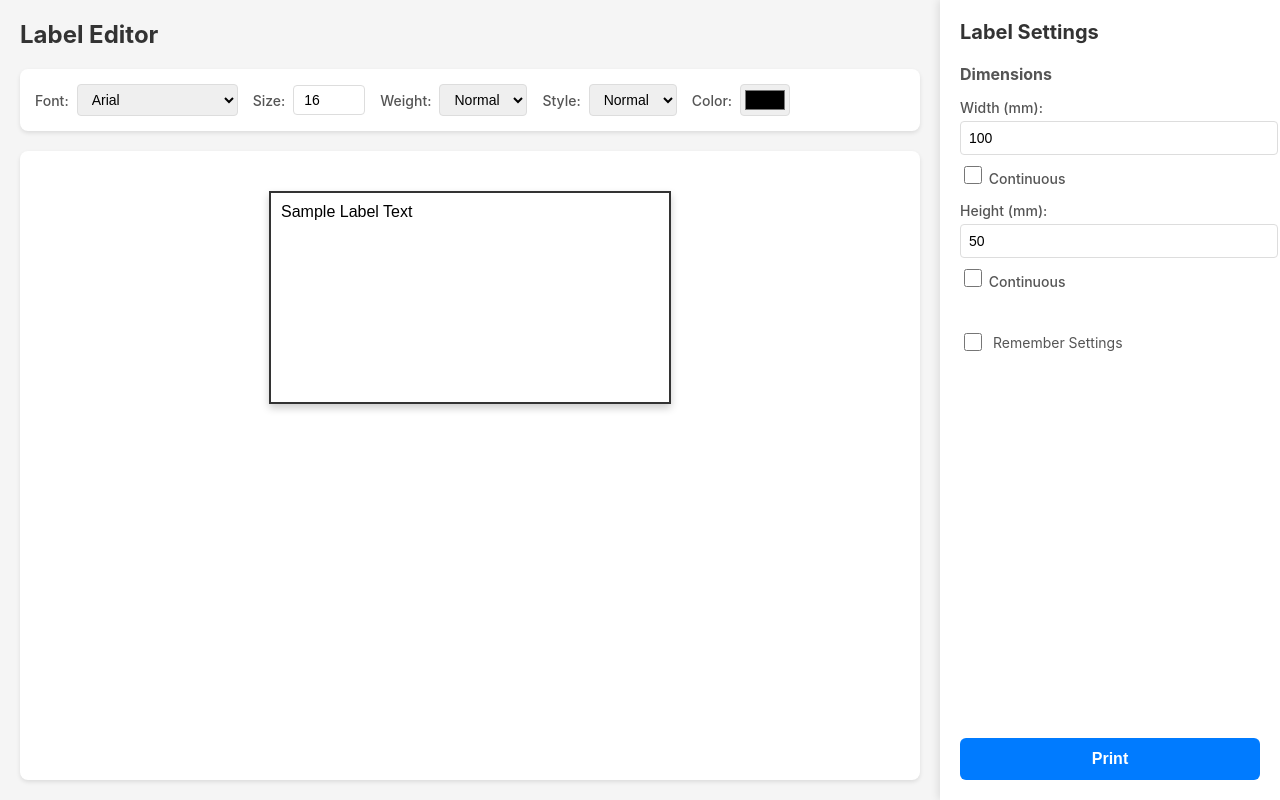
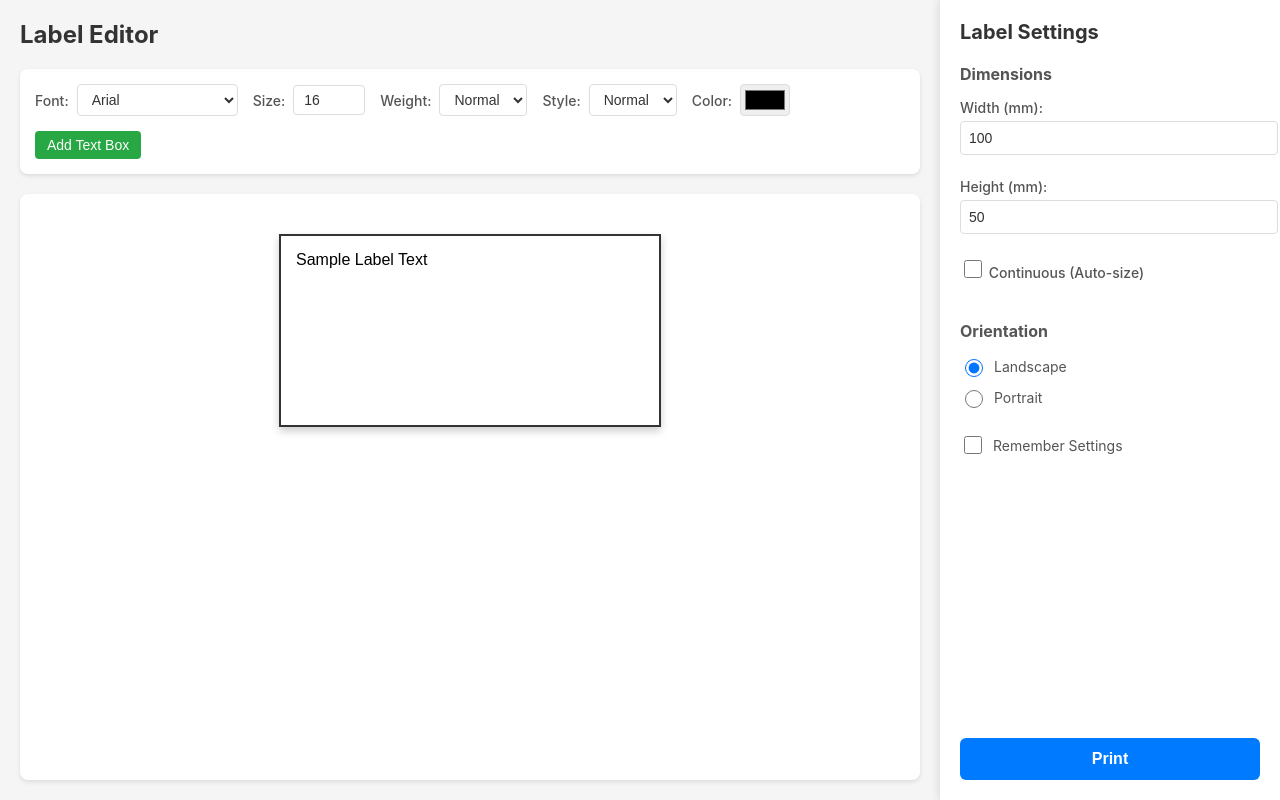
Before and after one commit to NotCoffee418/Labelgood, a SvelteKit app: page / in a window 1280 px wide. Built offline with nearby package versions, Linux system fonts and the light colour scheme.

Commit message:
Address feedback: force light theme, add orientation, improve text box positioning
Co-authored-by: NotCoffee418 <9306304+NotCoffee418@users.noreply.github.com>

```diff
--- a/src/routes/+page.svelte
+++ b/src/routes/+page.svelte
@@ -2,8 +2,11 @@
   // State for label dimensions
   let width = $state(100);
   let height = $state(50);
-  let continuousWidth = $state(false);
-  let continuousHeight = $state(false);
+  let isContinuous = $state(false);
+  let orientation = $state<"portrait" | "landscape">("landscape");
+
+  // Reference to content for measuring
+  let contentElement: HTMLDivElement;
 
   // State for font settings
   let fontSize = $state(16);
@@ -15,31 +18,89 @@
   // State for settings
   let rememberSettings = $state(false);
 
-  // Handle continuous checkbox logic
-  function handleContinuousWidth() {
-    if (continuousWidth) {
-      continuousHeight = false;
+  // State for text boxes
+  let textBoxes = $state([
+    { id: 1, x: 10, y: 10, text: "Sample Label Text" }
+  ]);
+
+  // Dragging state
+  let draggingBox = $state<number | null>(null);
+  let dragOffset = $state({ x: 0, y: 0 });
+
+  // Calculate continuous dimensions based on content
+  const actualWidth = $derived(() => {
+    if (orientation === "landscape") {
+      return isContinuous ? Math.max(width, 100) : width;
+    } else {
+      return isContinuous ? Math.max(height, 50) : height;
     }
-  }
+  });
 
-  function handleContinuousHeight() {
-    if (continuousHeight) {
-      continuousWidth = false;
+  const actualHeight = $derived(() => {
+    if (orientation === "landscape") {
+      return isContinuous ? Math.max(height, 30) : height;
+    } else {
+      return isContinuous ? Math.max(width, 80) : width;
     }
-  }
+  });
 
-  // Get the display width/height (shows 0 when continuous)
-  const displayWidth = $derived(continuousWidth ? 0 : width);
-  const displayHeight = $derived(continuousHeight ? 0 : height);
+  const renderWidth = $derived(() => {
+    return actualWidth();
+  });
 
-  // Get actual rendering dimensions (minimum for continuous)
-  const renderWidth = $derived(continuousWidth ? 100 : width);
-  const renderHeight = $derived(continuousHeight ? Math.max(height, fontSize * 1.5) : height);
+  const renderHeight = $derived(() => {
+    return actualHeight();
+  });
 
   function handlePrint() {
     alert('Print functionality not yet implemented');
   }
+
+  // Drag handlers
+  function startDrag(event: MouseEvent, boxId: number) {
+    event.preventDefault();
+    draggingBox = boxId;
+    const box = textBoxes.find(b => b.id === boxId);
+    if (box) {
+      const previewRect = contentElement.getBoundingClientRect();
+      const target = event.currentTarget as HTMLElement;
+      const targetRect = target.getBoundingClientRect();
+      dragOffset.x = event.clientX - targetRect.left;
+      dragOffset.y = event.clientY - targetRect.top;
+    }
+  }
+
+  function handleMouseMove(event: MouseEvent) {
+    if (draggingBox !== null) {
+      const box = textBoxes.find(b => b.id === draggingBox);
+      if (box && contentElement) {
+        const container = contentElement.getBoundingClientRect();
+        const newX = event.clientX - container.left - dragOffset.x;
+        const newY = event.clientY - container.top - dragOffset.y;
+
+        // Constrain to label bounds
+        box.x = Math.max(0, Math.min(newX, container.width - 50));
+        box.y = Math.max(0, Math.min(newY, container.height - 20));
+        textBoxes = [...textBoxes]; // Trigger reactivity
+      }
+    }
+  }
+
+  function stopDrag() {
+    draggingBox = null;
+  }
+
+  function addTextBox() {
+    const newId = Math.max(...textBoxes.map(b => b.id), 0) + 1;
+    textBoxes = [...textBoxes, { id: newId, x: 20 + (newId * 10), y: 20 + (newId * 10), text: "New Text" }];
+  }
+
+  function deleteTextBox(boxId: number) {
+    textBoxes = textBoxes.filter(b => b.id !== boxId);
+  }
 </script>
+
+<svelte:window onmouseup={stopDrag} />
 
 <div class="app-container">
   <div class="main-section">
@@ -95,6 +156,10 @@
           bind:value={fontColor}
         />
       </div>
+
+      <button class="add-textbox-btn" onclick={addTextBox}>
+        Add Text Box
+      </button>
     </div>
 
     <!-- Label Preview -->
@@ -102,18 +167,42 @@
       <div
         class="label-preview"
         style="
-          width: {renderWidth}mm;
-          height: {renderHeight}mm;
-          font-family: {fontFamily};
-          font-size: {fontSize}px;
-          color: {fontColor};
-          font-weight: {fontWeight};
-          font-style: {fontStyle};
+          width: {renderWidth()}mm;
+          height: {renderHeight()}mm;
         "
+        bind:this={contentElement}
+        onmousemove={handleMouseMove}
+        role="region"
+        aria-label="Label preview"
       >
-        <div class="label-content" contenteditable="true">
-          Sample Label Text
-        </div>
+        {#each textBoxes as box (box.id)}
+          <div
+            class="text-box"
+            class:dragging={draggingBox === box.id}
+            style="
+              left: {box.x}px;
+              top: {box.y}px;
+              font-family: {fontFamily};
+              font-size: {fontSize}px;
+              color: {fontColor};
+              font-weight: {fontWeight};
+              font-style: {fontStyle};
+            "
+            onmousedown={(e) => startDrag(e, box.id)}
+            role="button"
+            tabindex="0"
+          >
+            <button
+              class="delete-btn"
+              onclick={(e) => {e.stopPropagation(); deleteTextBox(box.id);}}
+              title="Delete text box"
+            >
+              ×
+            </button>
+            <div class="text-box-content" contenteditable="true" bind:textContent={box.text}>
+            </div>
+          </div>
+        {/each}
       </div>
     </div>
   </div>
@@ -132,17 +221,9 @@
           type="number"
           bind:value={width}
           min="1"
-          disabled={continuousWidth}
-          class:grayed-out={continuousWidth}
+          disabled={isContinuous}
+          class:grayed-out={isContinuous}
         />
-        <label class="checkbox-label">
-          <input
-            type="checkbox"
-            bind:checked={continuousWidth}
-            onchange={handleContinuousWidth}
-          />
-          Continuous
-        </label>
       </div>
 
       <div class="dimension-control">
@@ -152,16 +233,42 @@
           type="number"
           bind:value={height}
           min="1"
-          disabled={continuousHeight}
-          class:grayed-out={continuousHeight}
+          disabled={isContinuous}
+          class:grayed-out={isContinuous}
         />
+      </div>
+
+      <div class="dimension-control">
         <label class="checkbox-label">
           <input
             type="checkbox"
-            bind:checked={continuousHeight}
-            onchange={handleContinuousHeight}
+            bind:checked={isContinuous}
           />
-          Continuous
+          Continuous (Auto-size)
+        </label>
+      </div>
+    </div>
+
+    <div class="settings-group">
+      <h3>Orientation</h3>
+      <div class="radio-group">
+        <label class="radio-label">
+          <input
+            type="radio"
+            name="orientation"
+            value="landscape"
+            bind:group={orientation}
+          />
+          Landscape
+        </label>
+        <label class="radio-label">
+          <input
+            type="radio"
+            name="orientation"
+            value="portrait"
+            bind:group={orientation}
+          />
+          Portrait
         </label>
       </div>
     </div>
@@ -185,6 +292,7 @@
     padding: 0;
     font-family: -apple-system, BlinkMacSystemFont, 'Segoe UI', Roboto, Oxygen, Ubuntu, Cantarell, sans-serif;
     background-color: #f5f5f5;
+    color-scheme: light;
   }
 
   .app-container {
@@ -199,6 +307,7 @@
     overflow-y: auto;
     display: flex;
     flex-direction: column;
+    min-height: 0;
   }
 
   h1 {
@@ -236,6 +345,8 @@
     border: 1px solid #ddd;
     border-radius: 4px;
     font-size: 14px;
+    background-color: white;
+    color: #333;
   }
 
   .control-group input[type="color"] {
@@ -244,6 +355,21 @@
     border: 1px solid #ddd;
     border-radius: 4px;
     cursor: pointer;
+  }
+
+  .add-textbox-btn {
+    padding: 6px 12px;
+    background-color: #28a745;
+    color: white;
+    border: none;
+    border-radius: 4px;
+    font-size: 14px;
+    cursor: pointer;
+    font-weight: 500;
+  }
+
+  .add-textbox-btn:hover {
+    background-color: #218838;
   }
 
   .preview-container {
@@ -256,21 +382,71 @@
     border-radius: 8px;
     box-shadow: 0 2px 4px rgba(0, 0, 0, 0.1);
     overflow: auto;
+    min-height: 0;
   }
 
   .label-preview {
     border: 2px solid #333;
     background: white;
-    padding: 10px;
     box-shadow: 0 4px 8px rgba(0, 0, 0, 0.2);
+    position: relative;
     min-height: 1em;
-    position: relative;
   }
 
-  .label-content {
+  .text-box {
+    position: absolute;
+    cursor: move;
+    padding: 4px;
+    border: 1px dashed transparent;
+    min-width: 50px;
+    min-height: 20px;
+    user-select: none;
+  }
+
+  .text-box:hover {
+    border-color: #007bff;
+    background-color: rgba(0, 123, 255, 0.05);
+  }
+
+  .text-box.dragging {
+    border-color: #007bff;
+    background-color: rgba(0, 123, 255, 0.1);
+    opacity: 0.8;
+    cursor: grabbing;
+  }
+
+  .delete-btn {
+    position: absolute;
+    top: -8px;
+    right: -8px;
+    width: 20px;
+    height: 20px;
+    border-radius: 50%;
+    background-color: #dc3545;
+    color: white;
+    border: 2px solid white;
+    font-size: 14px;
+    line-height: 1;
+    cursor: pointer;
+    display: none;
+    padding: 0;
+    align-items: center;
+    justify-content: center;
+  }
+
+  .text-box:hover .delete-btn {
+    display: flex;
+  }
+
+  .delete-btn:hover {
+    background-color: #c82333;
+  }
+
+  .text-box-content {
     outline: none;
     cursor: text;
     min-height: 1em;
+    white-space: nowrap;
   }
 
   .settings-panel {
@@ -318,6 +494,8 @@
     border-radius: 4px;
     font-size: 14px;
     margin-bottom: 8px;
+    background-color: white;
+    color: #333;
   }
 
   .dimension-control input[type="number"]:disabled {
@@ -346,6 +524,28 @@
     height: 18px;
   }
 
+  .radio-group {
+    display: flex;
+    flex-direction: column;
+    gap: 10px;
+  }
+
+  .radio-label {
+    display: flex;
+    align-items: center;
+    gap: 8px;
+    font-size: 14px;
+    color: #555;
+    cursor: pointer;
+    user-select: none;
+  }
+
+  .radio-label input[type="radio"] {
+    cursor: pointer;
+    width: 18px;
+    height: 18px;
+  }
+
   .print-button {
     margin-top: auto;
     padding: 12px 24px;
@@ -366,47 +566,4 @@
   .print-button:active {
     background-color: #004494;
   }
-
-  @media (prefers-color-scheme: dark) {
-    :global(body) {
-      background-color: #1a1a1a;
-    }
-
-    .main-section,
-    .font-controls,
-    .preview-container,
-    .settings-panel {
-      background-color: #2a2a2a;
-    }
-
-    h1, h2, h3 {
-      color: #f0f0f0;
-    }
-
-    .control-group label,
-    .dimension-control label,
-    .checkbox-label {
-      color: #d0d0d0;
-    }
-
-    .control-group select,
-    .control-group input[type="number"],
-    .dimension-control input[type="number"],
-    .control-group input[type="color"] {
-      background-color: #3a3a3a;
-      color: #f0f0f0;
-      border-color: #4a4a4a;
-    }
-
-    .dimension-control input[type="number"]:disabled,
-    .dimension-control input[type="number"].grayed-out {
-      background-color: #444;
-      color: #888;
-    }
-
-    .label-preview {
-      background: white;
-      border-color: #555;
-    }
-  }
 </style>
```
